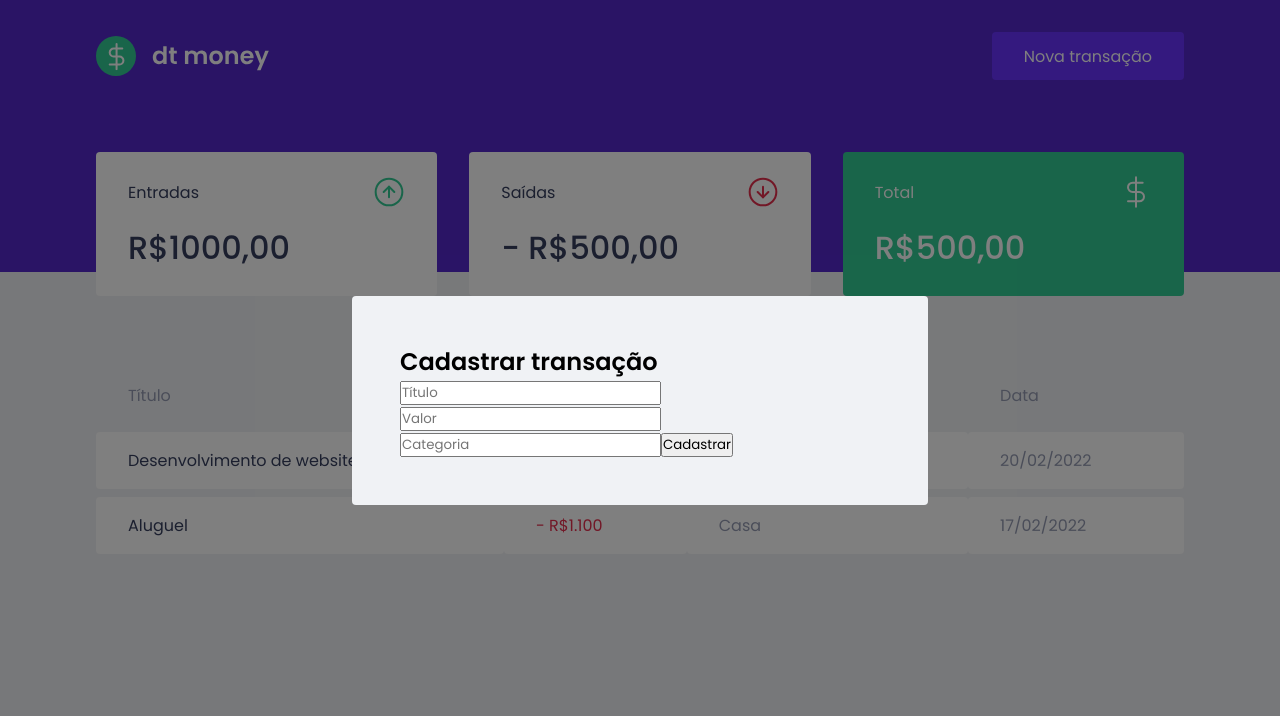
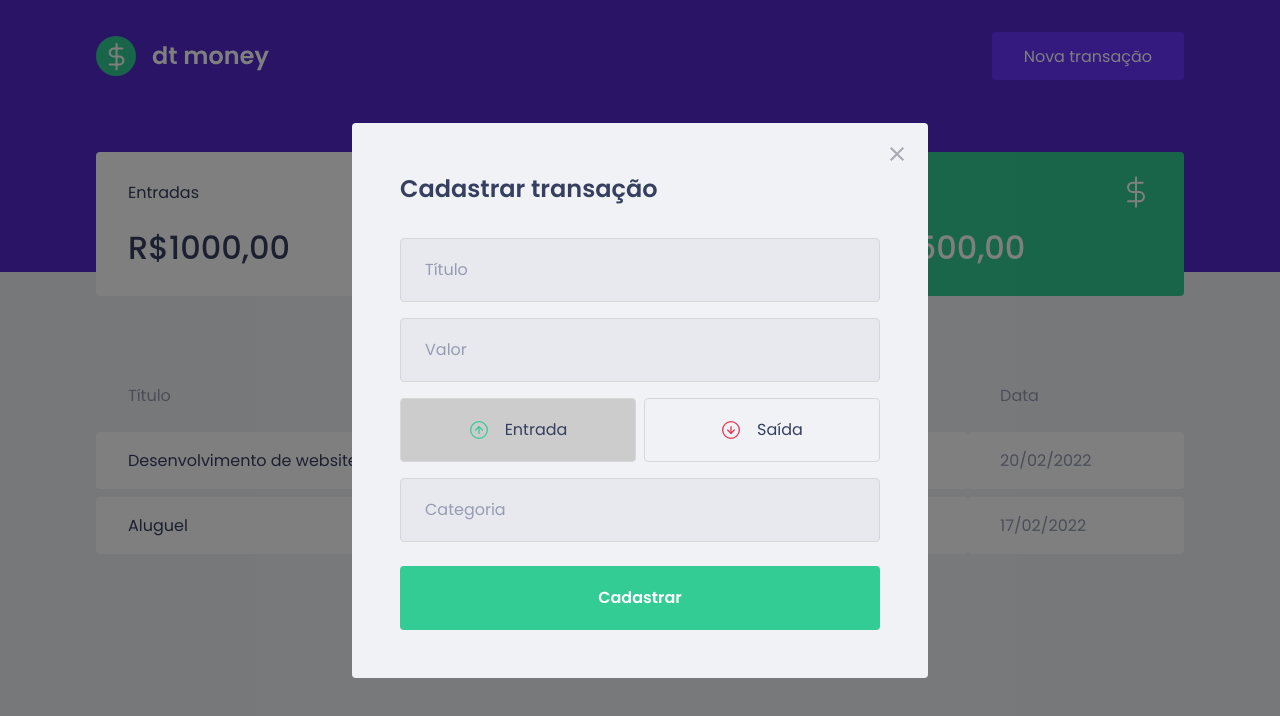
Before and after one commit to cvbordalo/dtmoney, a React (Create React App) app: page / in a window 1280 px wide. Both pictures are taken after a click on the button "Nova transação". Shown: the top 716 px of the page. Built offline with nearby package versions, Linux system fonts and the light colour scheme; no server answers; what miragejs would draw is missing.

Commit message:
Add props to css element

```diff
--- a/package.json
+++ b/package.json
@@ -6,6 +6,7 @@
     "@types/react-modal": "^3.13.1",
     "axios": "^0.27.2",
     "miragejs": "^0.1.43",
+    "polished": "^4.2.2",
     "react": "^18.1.0",
     "react-dom": "^18.1.0",
     "react-modal": "^3.15.1",
--- a/src/components/NewTransactionModal/index.tsx
+++ b/src/components/NewTransactionModal/index.tsx
@@ -1,5 +1,9 @@
+import { useState } from "react";
 import Modal from "react-modal";
-import { Container } from "./styles";
+import closeImg from '../../assets/close.svg';
+import incomeImage from '../../assets/income.svg'
+import outcomeImage from '../../assets/outcome.svg'
+import { Container, TransactionTypeContainer, RadioBox } from "./styles";
 
 interface NewTransactionModalProps {
   isOpen: boolean;
@@ -7,6 +11,9 @@
 }
 
 export function NewTransactionModal({ isOpen, onRequestClose }: NewTransactionModalProps) {
+  const [type, setType] = useState('deposit');
+
+
   return (
     <Modal
       isOpen={isOpen}
@@ -14,6 +21,14 @@
       overlayClassName='react-modal-overlay'
       className='react-modal-content'
     >
+      <button
+        type='button'
+        onClick={onRequestClose}
+        className='react-modal-close'
+      >
+        <img src={closeImg} alt="Fechar modal" />
+      </button>
+
       <Container>
         <h2>Cadastrar transação</h2>
 
@@ -26,6 +41,25 @@
           placeholder="Valor"
         />
 
+        <TransactionTypeContainer>
+          <RadioBox
+            type="button"
+            onClick={() => { setType('deposit') }}
+            isActive={type === 'deposit'}
+          >
+            <img src={incomeImage} alt="Entrada" />
+            <span>Entrada</span>
+          </RadioBox>
+          <RadioBox
+            type="button"
+            onClick={() => { setType('withdraw') }}
+            isActive={type === 'withdraw'}
+          >
+            <img src={outcomeImage} alt="Saída" />
+            <span>Saída</span>
+          </RadioBox>
+        </TransactionTypeContainer>
+
         <input
           placeholder="Categoria"
         />
--- a/src/components/NewTransactionModal/styles.ts
+++ b/src/components/NewTransactionModal/styles.ts
@@ -1,3 +1,92 @@
 import styled from "styled-components";
+import { darken } from 'polished';
 
-export const Container = styled.form``;
+export const Container = styled.form`
+  h2 {
+    color: var(--text-title);
+    font-size: 1.5rem;
+    margin-bottom: 2rem;
+  }
+
+  input {
+    width: 100%;
+    padding: 0 1.5rem;
+    height: 4rem;
+    border-radius: 0.25rem;
+
+    border: 1px solid #d7d7d7;
+    background: #e7e9ee;
+
+    font-weight: 400;
+    font-size: 1rem;
+
+    &::placeholder {
+      color: var(--text-body);
+    }
+
+    & + input {
+      margin-top: 1rem;
+    }
+  }
+
+  button[type='submit'] {
+    width: 100%;
+    padding: 0 1.5rem;
+    height: 4rem;
+    background: var(--green);
+    color: #fff;
+    border-radius: 0.25rem;
+    border: 0;
+    font-size: 1rem;
+    margin-top: 1.5rem;
+    font-weight: 600;
+
+    transition: filter 0.2s;
+
+    &:hover {
+      filter: brightness(0.9)
+    }
+
+  }
+`;
+
+export const TransactionTypeContainer = styled.div`
+  margin: 1rem 0;
+  display: grid;
+  grid-template-columns: 1fr 1fr;
+  gap: 0.5rem;
+`;
+
+interface RadioBoxProps {
+  isActive: boolean;
+}
+
+export const RadioBox = styled.button<RadioBoxProps>`
+  height: 4rem;
+  border: 1px solid #d7d7d7;
+  border-radius: 0.25rem;
+
+  background: ${(props) => props.isActive ? '#ccc' : 'transparent'};
+
+  display: flex;
+  align-items: center;
+  justify-content: center;
+
+  transition: border-color 0.2s;
+
+  &:hover {
+    border-color: ${darken(0.1, '#d7d7d7')};
+  }
+
+  img {
+    width: 20px;
+    height: 20px;
+  }
+
+  span {
+    display: inline-block;
+    margin-left: 1rem;
+    font-size: 1rem;
+    color: var(--text-title);
+  }
+`;
--- a/src/styles/global.ts
+++ b/src/styles/global.ts
@@ -81,4 +81,19 @@
     border-radius: 0.25rem;
   }
 
+  .react-modal-close {
+    position: absolute;
+    right: 1.5rem;
+    top: 1.5rem;
+    border: 0;
+    background: transparent;
+
+    transition: filter 0.2s;
+
+    &:hover {
+      filter: brightness(0.8)
+    }
+
+  }
+
 `;
```
Also changed, not shown: 1 other file (tests, documents, lock files or other folders).
